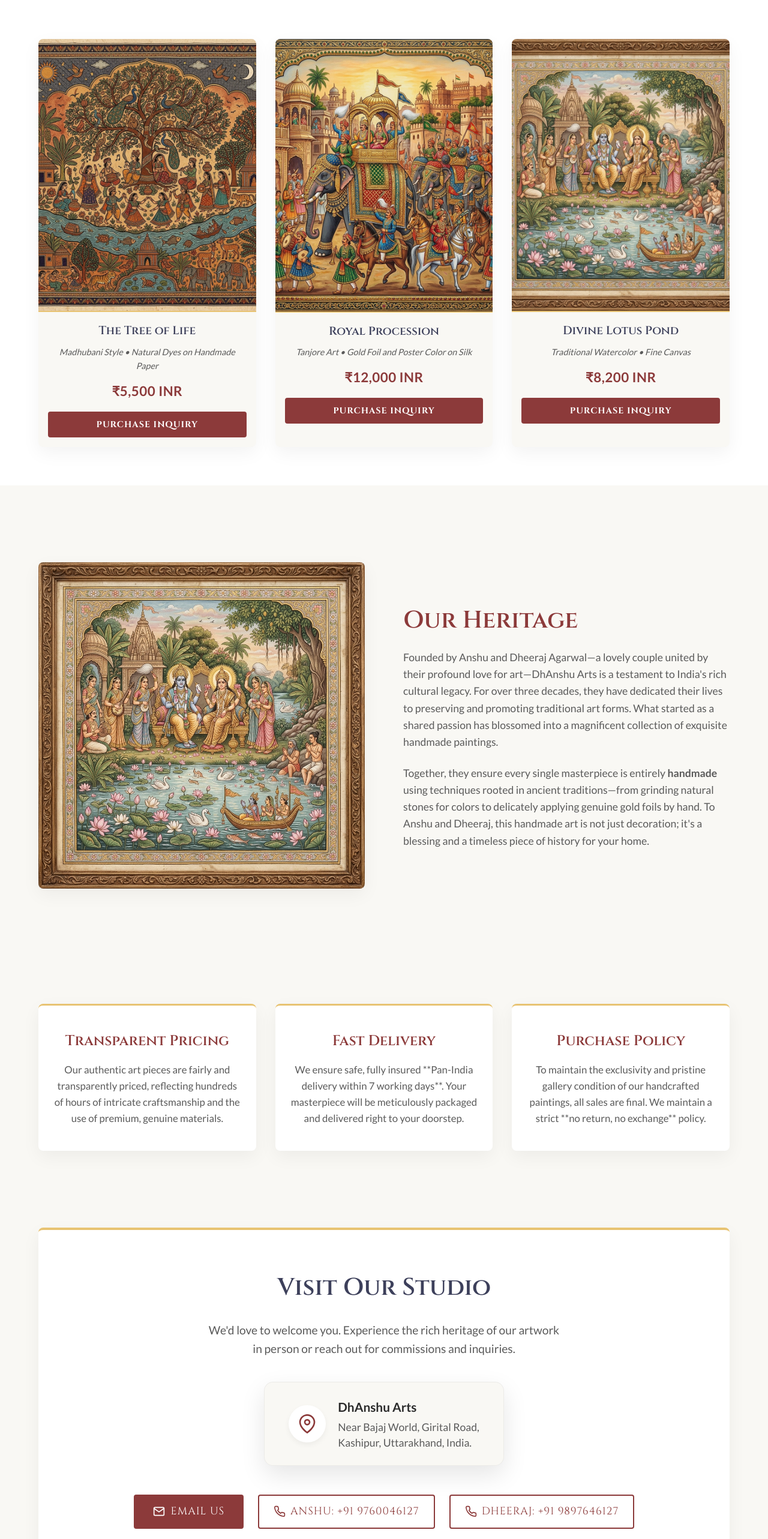
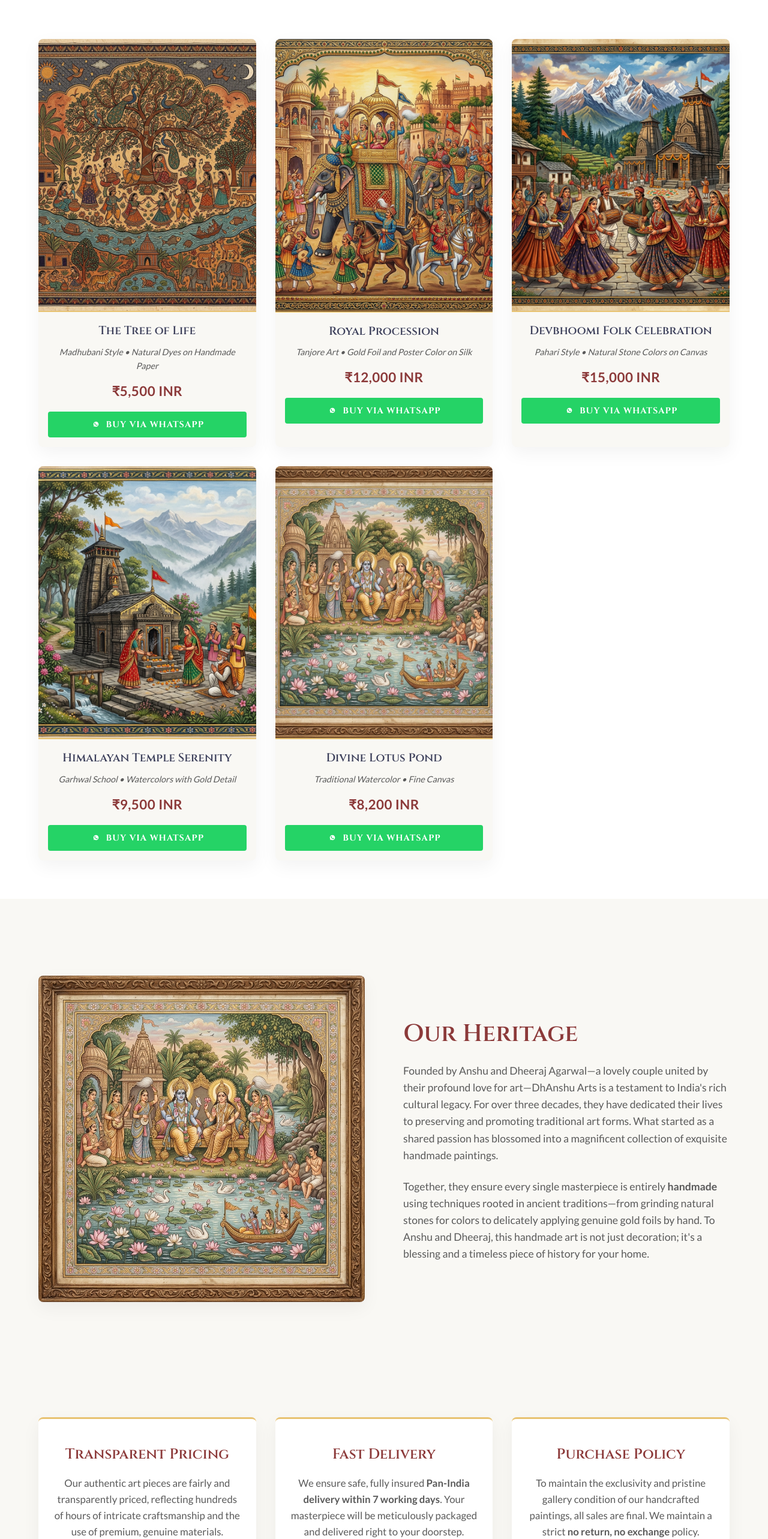
Before and after one commit to agr-yash/dhanshu-arts, a React (Vite) app: page / in a window 1280 px wide. Shown: the part 1061-3626 px from the top of the page at 60% size. Built offline with nearby package versions, Linux system fonts and the light colour scheme.

Commit message:
Implement seamless WhatsApp Conversational Commerce flow and add new Uttarakhand paintings

```diff
--- a/src/App.jsx
+++ b/src/App.jsx
@@ -35,6 +35,20 @@ function App() {
     },
     {
       id: 3,
+      title: 'Devbhoomi Folk Celebration',
+      medium: 'Pahari Style • Natural Stone Colors on Canvas',
+      price: '₹15,000 INR',
+      img: '/uttarakhand_1.png'
+    },
+    {
+      id: 4,
+      title: 'Himalayan Temple Serenity',
+      medium: 'Garhwal School • Watercolors with Gold Detail',
+      price: '₹9,500 INR',
+      img: '/uttarakhand_2.png'
+    },
+    {
+      id: 5,
       title: 'Divine Lotus Pond',
       medium: 'Traditional Watercolor • Fine Canvas',
       price: '₹8,200 INR',
@@ -98,8 +112,9 @@ function App() {
                     <div style={{ fontSize: '1.4rem', fontWeight: 'bold', color: 'var(--color-primary)', marginTop: '0.8rem', letterSpacing: '0.5px' }}>
                       {painting.price}
                     </div>
-                    <a href={`mailto:contact@dhanshuarts.com?subject=Purchase Inquiry: ${painting.title}`} className="btn" style={{ marginTop: '1rem', width: '100%', fontSize: '0.9rem', padding: '10px', display: 'inline-block', textAlign: 'center', boxSizing: 'border-box', fontWeight: 'bold' }}>
-                      Purchase Inquiry
+                    <a href={`https://wa.me/919760046127?text=${encodeURIComponent(`Namaste DhAnshu Arts! 🙏 I am interested in purchasing the painting '${painting.title}' (${painting.price}). Can you please confirm its availability?`)}`} target="_blank" rel="noopener noreferrer" className="btn" style={{ marginTop: '1rem', width: '100%', fontSize: '0.9rem', padding: '10px', display: 'inline-flex', alignItems: 'center', justifyContent: 'center', gap: '8px', boxSizing: 'border-box', fontWeight: 'bold', backgroundColor: '#25D366', color: 'white', border: 'none' }}>
+                      <svg width="18" height="18" viewBox="0 0 24 24" fill="currentColor"><path d="M12.031 6.172c-3.181 0-5.767 2.586-5.768 5.766-.001 1.298.38 2.27 1.019 3.287l-.582 2.128 2.182-.573c.978.58 1.911.928 3.145.929 3.178 0 5.767-2.587 5.768-5.766.001-3.187-2.575-5.77-5.764-5.771zm3.392 8.244c-.144.405-.837.774-1.17.824-.299.045-.677.063-1.092-.069-.252-.08-.575-.187-.988-.365-1.739-.751-2.874-2.502-2.961-2.617-.087-.116-.708-.94-.708-1.793s.448-1.273.607-1.446c.159-.173.346-.217.462-.217l.332.006c.106.005.249-.04.39.298.144.347.491 1.2.534 1.287.043.087.072.188.014.304-.058.116-.087.188-.173.289l-.26.304c-.087.086-.177.18-.076.354.101.174.449.741.964 1.201.662.591 1.221.774 1.394.86s.274.072.376-.043c.101-.116.433-.506.549-.68.116-.173.231-.145.39-.087s1.011.477 1.184.564c.173.087.289.129.332.202.043.073.043.423-.101.827z"></path></svg>
+                      Buy via WhatsApp
                     </a>
                   </div>
                 </div>
@@ -133,11 +148,11 @@ function App() {
             </div>
             <div style={{ padding: '2.5rem 1.5rem', backgroundColor: 'white', borderRadius: 'var(--border-radius)', boxShadow: 'var(--box-shadow)', borderTop: '3px solid var(--color-accent)' }}>
               <h3 style={{ fontSize: '1.5rem', color: 'var(--color-primary)', marginBottom: '1rem' }}>Fast Delivery</h3>
-              <p style={{ color: 'var(--color-text-light)', fontSize: '1.05rem' }}>We ensure safe, fully insured **Pan-India delivery within 7 working days**. Your masterpiece will be meticulously packaged and delivered right to your doorstep.</p>
+              <p style={{ color: 'var(--color-text-light)', fontSize: '1.05rem' }}>We ensure safe, fully insured <strong>Pan-India delivery within 7 working days</strong>. Your masterpiece will be meticulously packaged and delivered right to your doorstep.</p>
             </div>
             <div style={{ padding: '2.5rem 1.5rem', backgroundColor: 'white', borderRadius: 'var(--border-radius)', boxShadow: 'var(--box-shadow)', borderTop: '3px solid var(--color-accent)' }}>
               <h3 style={{ fontSize: '1.5rem', color: 'var(--color-primary)', marginBottom: '1rem' }}>Purchase Policy</h3>
-              <p style={{ color: 'var(--color-text-light)', fontSize: '1.05rem' }}>To maintain the exclusivity and pristine gallery condition of our handcrafted paintings, all sales are final. We maintain a strict **no return, no exchange** policy.</p>
+              <p style={{ color: 'var(--color-text-light)', fontSize: '1.05rem' }}>To maintain the exclusivity and pristine gallery condition of our handcrafted paintings, all sales are final. We maintain a strict <strong>no return, no exchange</strong> policy.</p>
             </div>
           </div>
         </section>
@@ -161,9 +176,9 @@ function App() {
           </div>
 
           <div style={{ marginTop: '3rem', display: 'flex', justifyContent: 'center', gap: '1.5rem', flexWrap: 'wrap' }}>
-            <a href="mailto:contact@dhanshuarts.com" className="btn" style={{ display: 'inline-flex', alignItems: 'center', gap: '10px', fontSize: '1.1rem', padding: '14px 32px' }}>
-              <svg width="20" height="20" viewBox="0 0 24 24" fill="none" stroke="currentColor" strokeWidth="2" strokeLinecap="round" strokeLinejoin="round"><path d="M4 4h16c1.1 0 2 .9 2 2v12c0 1.1-.9 2-2 2H4c-1.1 0-2-.9-2-2V6c0-1.1.9-2 2-2z"></path><polyline points="22,6 12,13 2,6"></polyline></svg>
-              Email Us
+            <a href="https://wa.me/919760046127" target="_blank" rel="noopener noreferrer" className="btn" style={{ backgroundColor: '#25D366', color: 'white', border: '2px solid #25D366', display: 'inline-flex', alignItems: 'center', gap: '8px', fontSize: '1.1rem', padding: '12px 24px' }}>
+              <svg width="20" height="20" viewBox="0 0 24 24" fill="currentColor"><path d="M12.031 6.172c-3.181 0-5.767 2.586-5.768 5.766-.001 1.298.38 2.27 1.019 3.287l-.582 2.128 2.182-.573c.978.58 1.911.928 3.145.929 3.178 0 5.767-2.587 5.768-5.766.001-3.187-2.575-5.77-5.764-5.771zm3.392 8.244c-.144.405-.837.774-1.17.824-.299.045-.677.063-1.092-.069-.252-.08-.575-.187-.988-.365-1.739-.751-2.874-2.502-2.961-2.617-.087-.116-.708-.94-.708-1.793s.448-1.273.607-1.446c.159-.173.346-.217.462-.217l.332.006c.106.005.249-.04.39.298.144.347.491 1.2.534 1.287.043.087.072.188.014.304-.058.116-.087.188-.173.289l-.26.304c-.087.086-.177.18-.076.354.101.174.449.741.964 1.201.662.591 1.221.774 1.394.86s.274.072.376-.043c.101-.116.433-.506.549-.68.116-.173.231-.145.39-.087s1.011.477 1.184.564c.173.087.289.129.332.202.043.073.043.423-.101.827z"></path></svg>
+              Message on WhatsApp
             </a>
             <a href="tel:+919760046127" className="btn" style={{ backgroundColor: 'white', color: 'var(--color-primary)', border: '2px solid var(--color-primary)', display: 'inline-flex', alignItems: 'center', gap: '8px', fontSize: '1.1rem', padding: '12px 24px' }}>
               <svg width="20" height="20" viewBox="0 0 24 24" fill="none" stroke="currentColor" strokeWidth="2" strokeLinecap="round" strokeLinejoin="round"><path d="M22 16.92v3a2 2 0 0 1-2.18 2 19.79 19.79 0 0 1-8.63-3.07 19.5 19.5 0 0 1-6-6 19.79 19.79 0 0 1-3.07-8.67A2 2 0 0 1 4.11 2h3a2 2 0 0 1 2 1.72 12.84 12.84 0 0 0 .7 2.81 2 2 0 0 1-.45 2.11L8.09 9.91a16 16 0 0 0 6 6l1.27-1.27a2 2 0 0 1 2.11-.45 12.84 12.84 0 0 0 2.81.7A2 2 0 0 1 22 16.92z"></path></svg>
```
Also changed, not shown: public/uttarakhand_1.png (added), public/uttarakhand_2.png (added).
